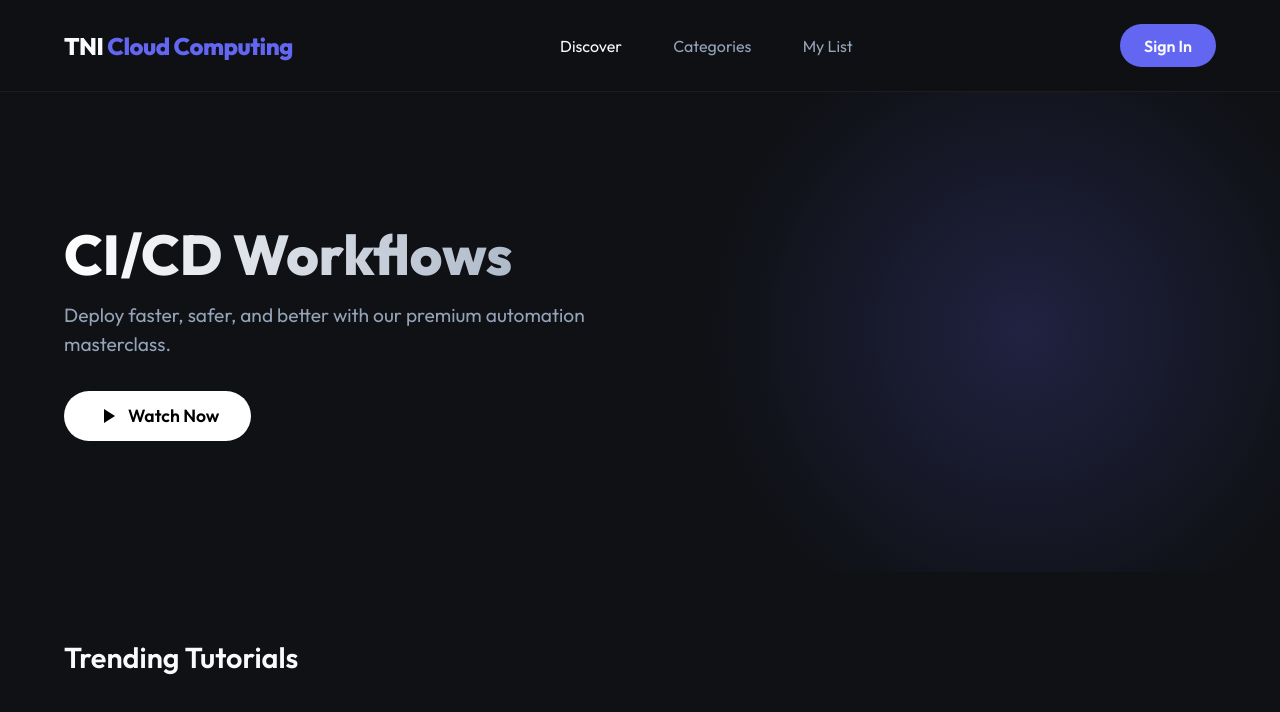
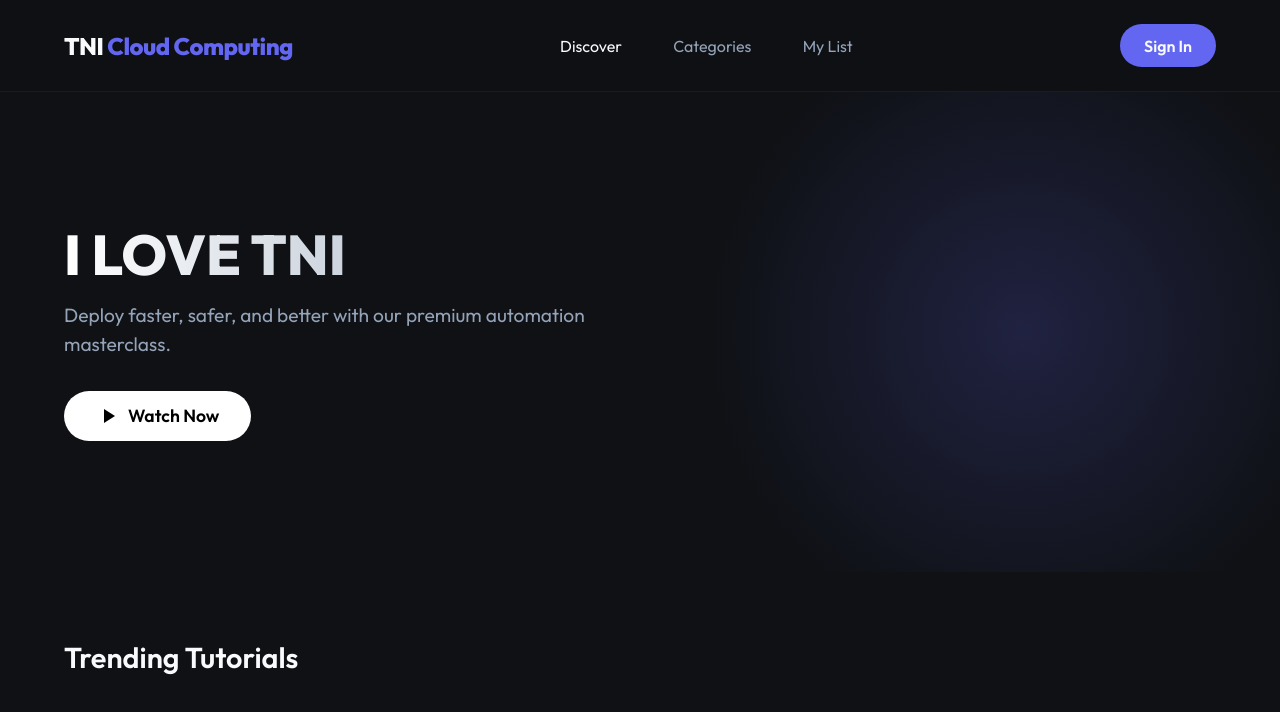
Before and after one commit to abanjong/cicd-tni-lab, a website: page public/index.html in a window 1280 px wide. Drawn offline with Linux system fonts and the light colour scheme; no server answers.

Commit message:
update index.html

```diff
--- a/public/index.html
+++ b/public/index.html
@@ -20,7 +20,7 @@
 
     <header class="hero">
         <div class="hero-content">
-            <h1>CI/CD Workflows</h1>
+            <h1>I LOVE TNI</h1>
             <p>Deploy faster, safer, and better with our premium automation masterclass.</p>
             <button class="play-btn">
                 <svg viewBox="0 0 24 24" fill="currentColor" width="24" height="24">
```
